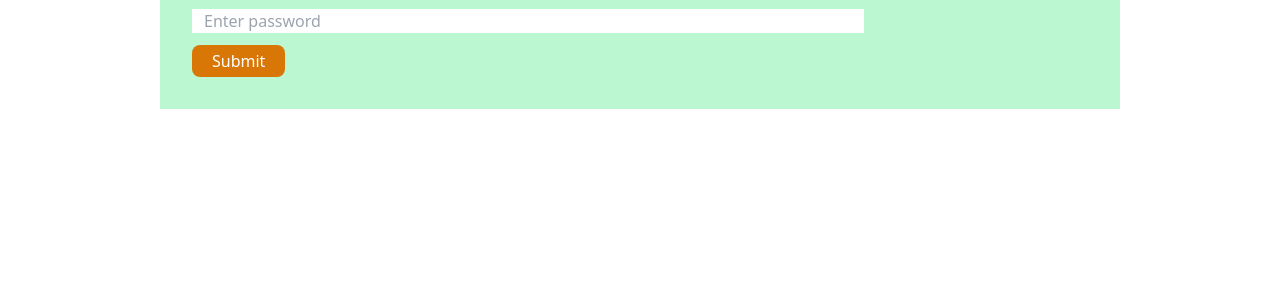
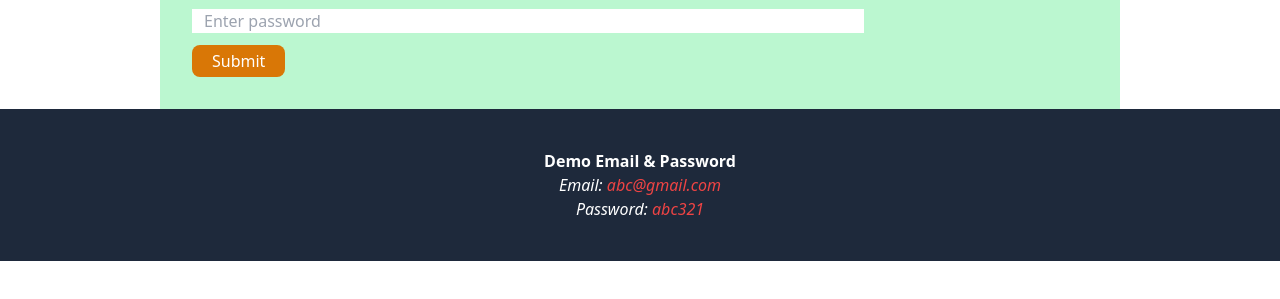
Before and after one commit to AH-Araf/Bank_Project, a plain HTML site: page index.html in a window 1280 px wide. Shown: the part 231-530 px from the top of the page. Drawn offline with nearby package versions, Linux system fonts and the light colour scheme.

Commit message:
Alhamdulillah

```diff
--- a/index.html
+++ b/index.html
@@ -26,4 +26,14 @@
     <!-- JS -->
     <script src="js/login.js"></script>
 </body>
+    <footer class="text-center">
+        <div class="bg-slate-800 text-white py-10 ">
+            <p class="font-bold" >Demo Email & Password</p>
+            <div class="">
+                <i><p>Email: <span class="text-red-500">abc@gmail.com</span></p></i>
+                <i><p>Password: <span class="text-red-500">abc321</span></p></i>
+            </div>
+        </div>
+
+    </footer>
 </html>
```
